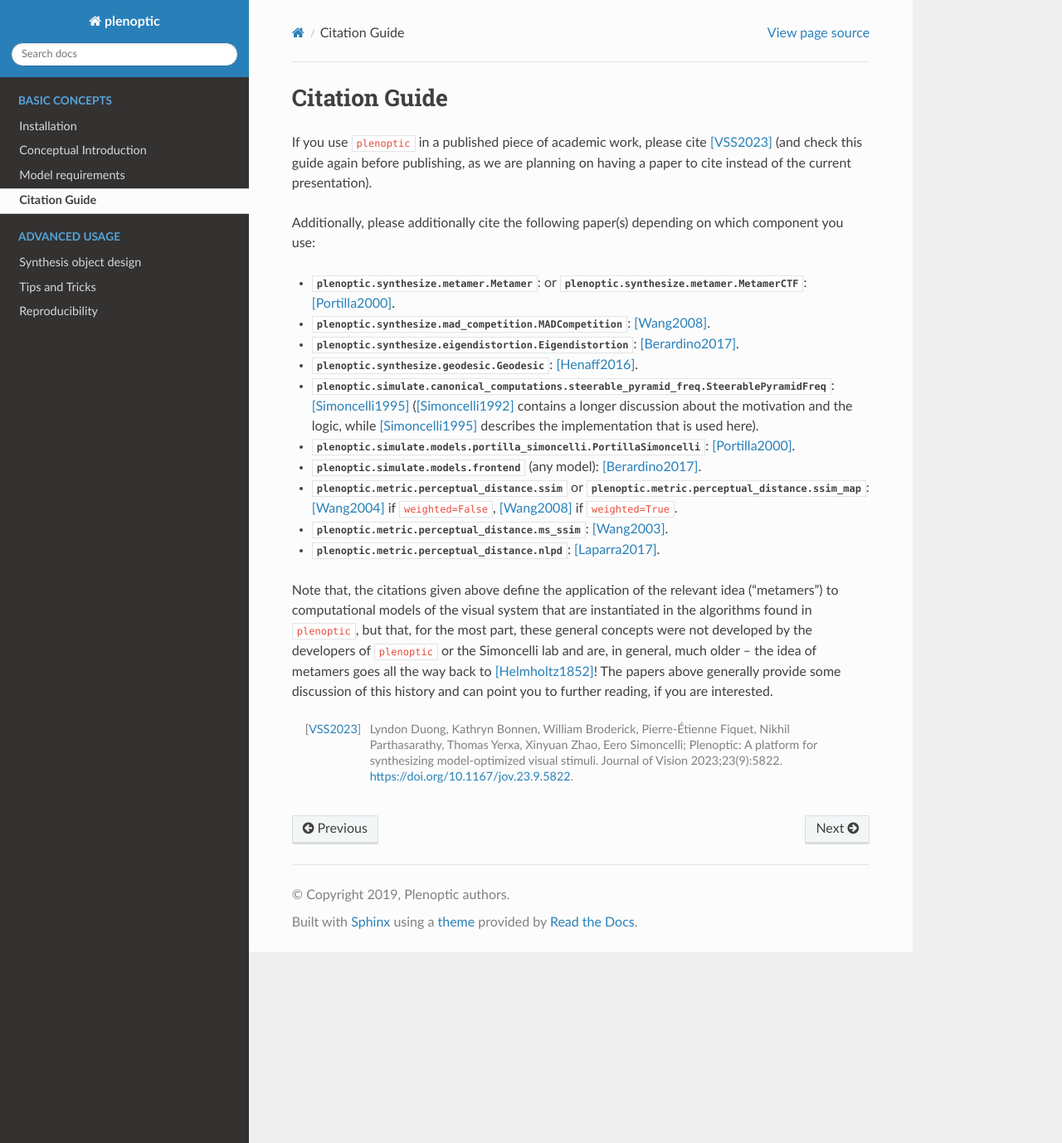
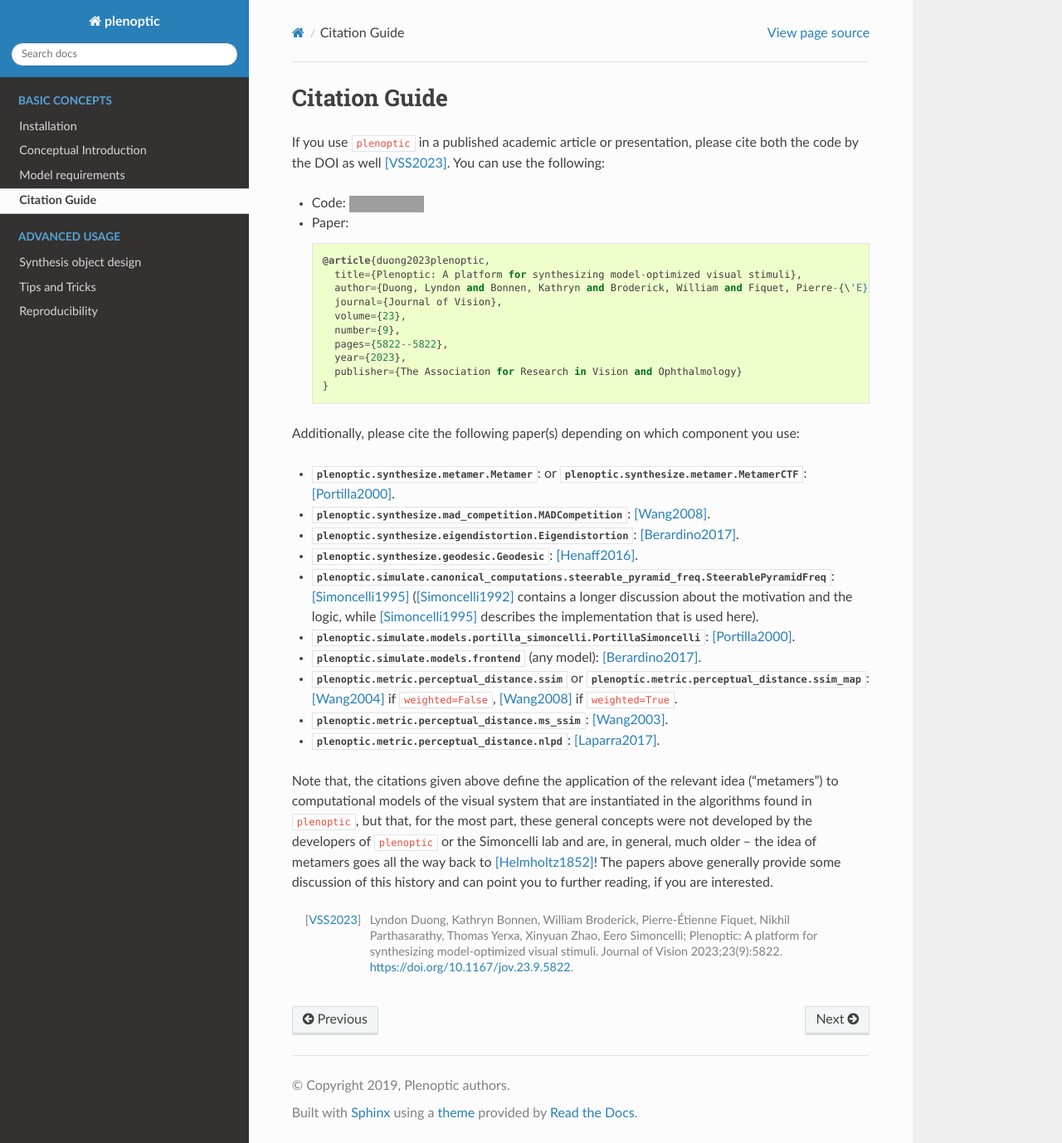
Before and after one commit to plenoptic-org/plenoptic, a Sphinx documentation site: the page built from docs/citation.rst, in a window 1280 px wide and 1378 px high. Shown: the whole window at 83% size. Built offline with Sphinx 7.4.7 and the Read the Docs theme 2.0.0, drawn with Linux system fonts in a browser that asks for light colours; pages that are not in the unit, such as notebooks, are missing from menus; the version number could not be read and is left out; grey boxes are pictures that could not be loaded.

Commit message:
updates citation discussion

```diff
--- a/docs/citation.rst
+++ b/docs/citation.rst
@@ -1,13 +1,29 @@
+.. |zenodo| image:: https://zenodo.org/badge/DOI/10.5281/zenodo.10151130.svg
+            :target: https://zenodo.org/doi/10.5281/zenodo.10151130
+
 .. _citation:
 
 Citation Guide
 **************
 
-If you use ``plenoptic`` in a published piece of academic work, please cite
-[VSS2023]_ (and check this guide again before publishing, as we are planning on
-having a paper to cite instead of the current presentation).
+If you use ``plenoptic`` in a published academic article or presentation, please
+cite both the code by the DOI as well [VSS2023]_. You can use the following:
 
-Additionally, please additionally cite the following paper(s) depending on which
+- Code: |zenodo|
+- Paper::
+
+   @article{duong2023plenoptic,
+     title={Plenoptic: A platform for synthesizing model-optimized visual stimuli},
+     author={Duong, Lyndon and Bonnen, Kathryn and Broderick, William and Fiquet, Pierre-{\'E}tienne and Parthasarathy, Nikhil and Yerxa, Thomas and Zhao, Xinyuan and Simoncelli, Eero},
+     journal={Journal of Vision},
+     volume={23},
+     number={9},
+     pages={5822--5822},
+     year={2023},
+     publisher={The Association for Research in Vision and Ophthalmology}
+   }
+
+Additionally, please cite the following paper(s) depending on which
 component you use:
 
 -  :class:`plenoptic.synthesize.metamer.Metamer`: or :class:`plenoptic.synthesize.metamer.MetamerCTF`: [Portilla2000]_.
```
Also changed, not shown: README.md (+20 -1 lines).
